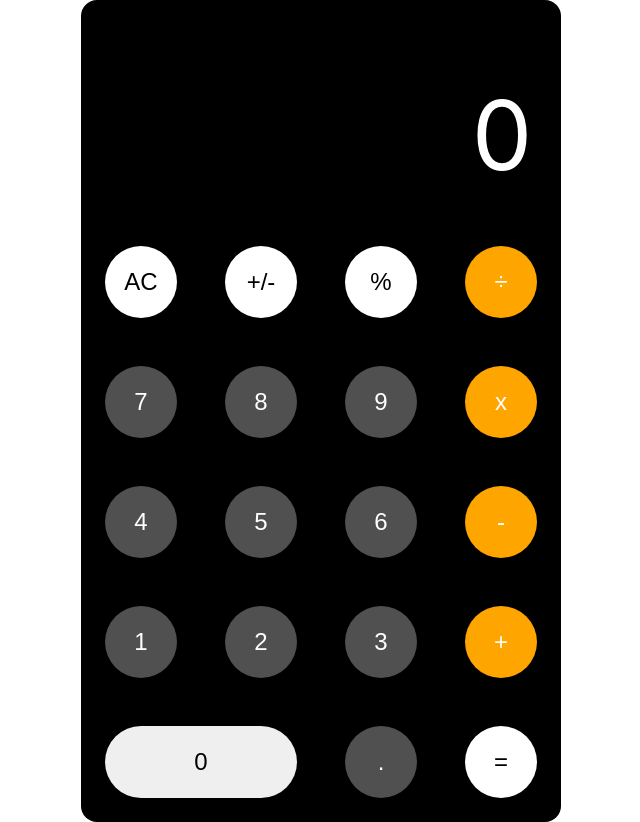
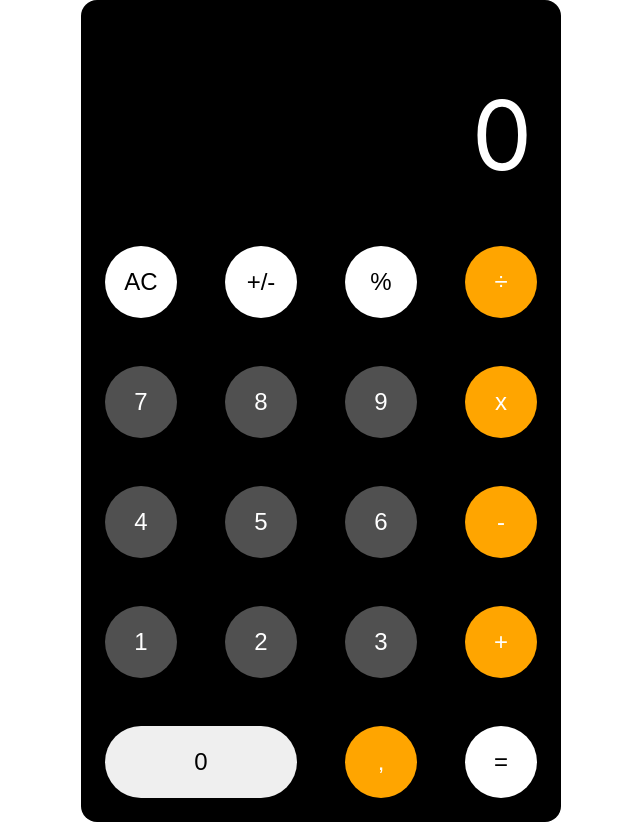
Before and after one commit to BeneditoLT/Caucularor, a React (Create React App) app: page / in a window 1280 px wide. Shown: the whole page, without its empty margins (319-959 px from the left). Built offline with nearby package versions, Linux system fonts and the light colour scheme.

Commit message:
Add files via upload

```diff
--- a/src/componets/calculator.js
+++ b/src/componets/calculator.js
@@ -1,103 +1,124 @@
-import './calculator.css'
-import React, {useState} from "react"
+import './calculator.css';
+import React, { useState } from "react";
+
 function Calculator() {
-
   const buttons = [];
 
-    const [num, setNum] = useState(0);
-    const [oldnum, setOldnum] = useState(0);
-    const [operator, setOperator] = useState(0);
+  // State variables
+  const [num, setNum] = useState(0); // Current number being entered
+  const [oldnum, setOldnum] = useState(0); // Previous number before an operation
+  const [operator, setOperator] = useState(0); // Operator for the current operation
 
-    const ButonCOntrol = ['AC', '+/-', '%', '÷' ,'7' ,'8' ,'9' ,'x','4' ,'5' ,'6' ,'-' ,'1' ,'2' ,'3' ,'+' ,'0' ,'.' ,'=']
+  const ButtonControl = ['AC', '+/-', '%', '÷', '7', '8', '9', 'x', '4', '5', '6', '-', '1', '2', '3', '+', '0', ',', '='];
 
-    for (let i = 0; i < ButonCOntrol.length; i++) {
+  // Generate buttons based on ButtonControl array
+  for (let i = 0; i < ButtonControl.length; i++) {
     let buttonClass = 'button';
 
-    if (ButonCOntrol[i] === '0') {buttonClass = 'button-0';
+    if (ButtonControl[i] === '0') {
+      buttonClass = 'button-0';
     }
 
-    if (['AC', '+/-', '%', '='].includes(ButonCOntrol[i]))buttonClass= 'button-e';
-    else if ([ '÷' ,'x' ,'-' ,',' ,'+'].includes(ButonCOntrol[i])) {
+    if (['AC', '+/-', '%', '='].includes(ButtonControl[i])) {
+      buttonClass = 'button-e';
+    } else if (['÷', 'x', '-', ',', '+'].includes(ButtonControl[i])) {
       buttonClass = 'button-x';
     }
-      buttons.push(<button key={i} name={i} id={i} value={ButonCOntrol[i]} onClick={imputNum}  className={buttonClass} >{ButonCOntrol[i]}</button>);
 
+    // Create a button element with event handler and class based on buttonClass
+    buttons.push(
+      <button
+        key={i}
+        name={i}
+        id={i}
+        value={ButtonControl[i]}
+        onClick={inputNum}
+        className={buttonClass}
+      >
+        {ButtonControl[i]}
+      </button>
+    );
   }
-    function imputNum(e) {
+
+  // Handle button click event
+  function inputNum(e) {
     const input = e.target.value;
 
     switch (input) {
       case 'AC':
+        // Clear all numbers and operator
         setNum(0);
         setOldnum(0);
         break;
       case '%':
+        // Calculate percentage of current number
         setNum(parseFloat(num) / 100);
         break;
       case '+/-':
+        // Toggle the sign of the current number
         setNum(-parseFloat(num));
         break;
       case '+':
+        // Set the operator to addition and store current number as the previous number
         setOldnum(parseFloat(num));
         setOperator('+');
         setNum(0);
         break;
       case '-':
+        // Set the operator to subtraction and store current number as the previous number
         setOldnum(parseFloat(num));
         setOperator('-');
         setNum(0);
         break;
       case 'x':
+        // Set the operator to multiplication and store current number as the previous number
         setOldnum(parseFloat(num));
         setOperator('x');
         setNum(0);
         break;
       case '÷':
+        // Set the operator to division and store current number as the previous number
         setOldnum(parseFloat(num));
         setOperator('÷');
         setNum(0);
         break;
       case '=':
+        // Perform the operation based on the operator
         if (operator === '+') {
-            const resultado = (parseFloat(oldnum) + parseFloat(num)).toFixed(3);
+          const resultado = parseFloat(oldnum) + parseFloat(num);
           setOldnum(0);
           setNum(resultado);
         } else if (operator === '-') {
-            const resultado = (parseFloat(oldnum) - parseFloat(num)).toFixed(3);
+          const resultado = parseFloat(oldnum) - parseFloat(num);
           setOldnum(0);
           setNum(resultado);
         } else if (operator === 'x') {
-            const resultado = (parseFloat(oldnum) * parseFloat(num)).toFixed(3);
+          const resultado = parseFloat(oldnum) * parseFloat(num);
           setOldnum(0);
           setNum(resultado);
         } else if (operator === '÷') {
-            const resultado = (parseFloat(oldnum) / parseFloat(num)).toFixed(3);
+          const resultado = parseFloat(oldnum) / parseFloat(num);
           setOldnum(0);
-            setNum(resultado);
+          setNum(resultado.toFixed(3)); // Limit the result to 3 decimal places
         }
         break;
       default:
+        // Handle numeric inputs
         if (num === 0) {
-            setNum(parseFloat(input));
+          setNum(input);
         } else {
-            setNum(parseFloat(num) + parseFloat(input));
+          setNum(num + input);
         }
         break;
     }
   }
 
-
-
   return (
-
-
     <div className="wrapper">
-      <span className="result">{num}</span>
+      <span className="result">{num.toString().replace('.', ',')}</span>
       {buttons}
-
     </div>
-
-    )
+  );
 }
 
 export default Calculator;
```
Lines whose indentation alone changed are shown as unchanged.
